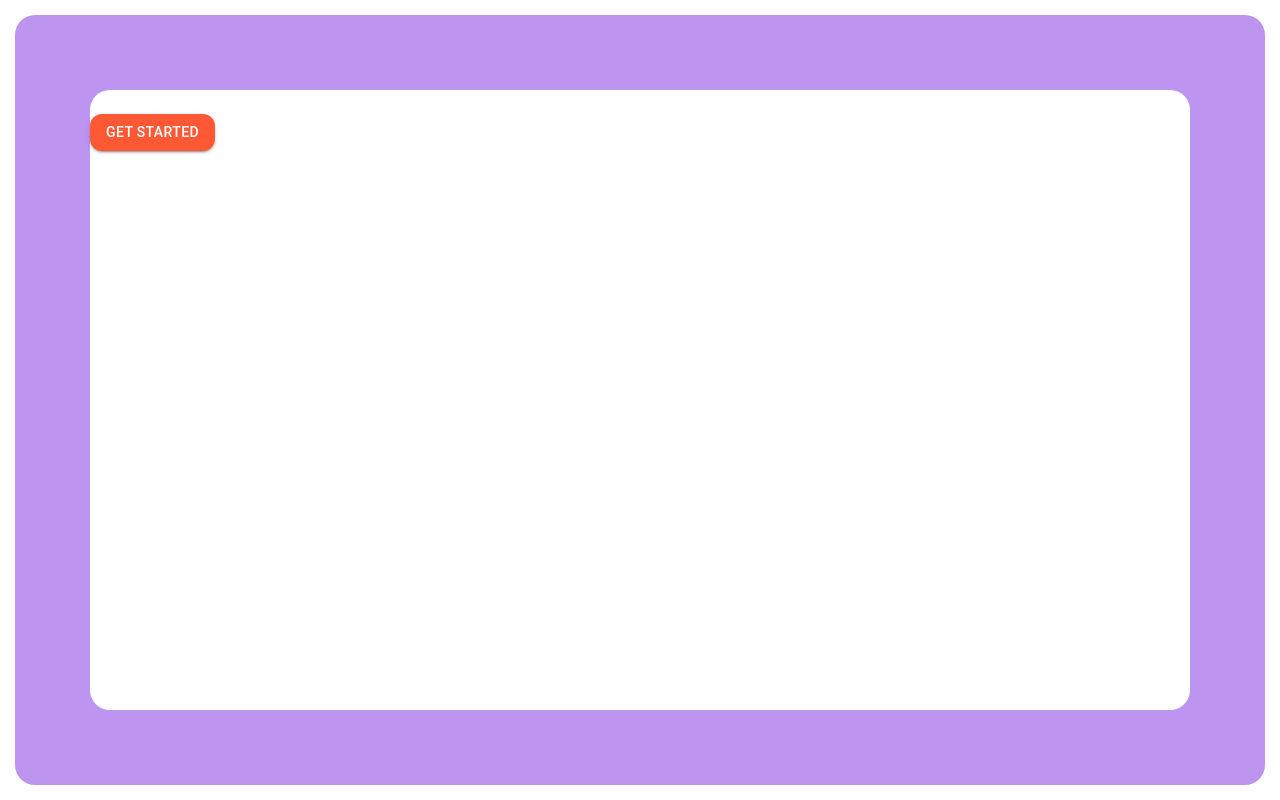
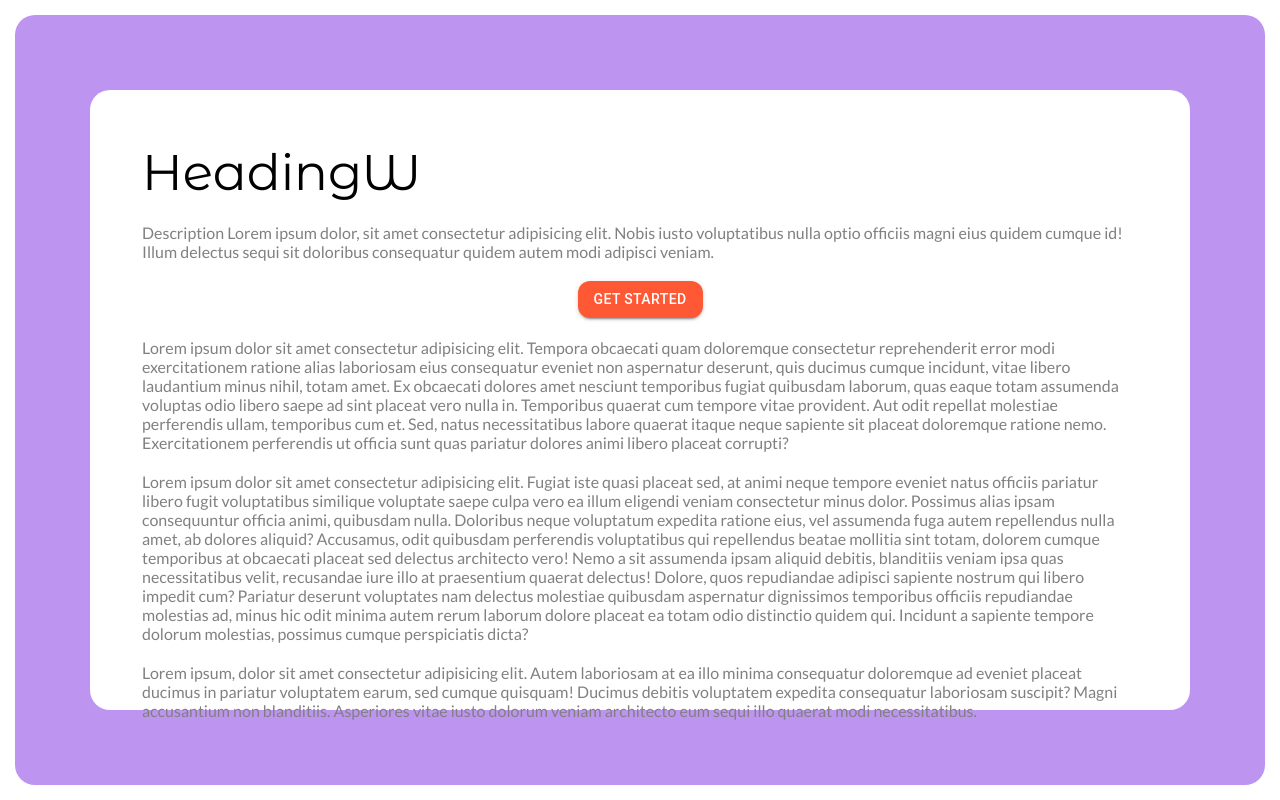
Before and after one commit to RishiDevs3248/Final_Year_Project, a React (Create React App) app in the folder frontend/: page / in a window 1280 px wide. Built offline with nearby package versions, Linux system fonts and the light colour scheme.

Commit message:
[Update -> font added]

```diff
--- a/frontend/src/Pages/LandingPage.jsx
+++ b/frontend/src/Pages/LandingPage.jsx
@@ -12,7 +12,15 @@ export default function Landingpage() {
         <div style={{ backgroundColor: "#fff", height: "calc(100vh - 30px)", width: "calc(100vw - 30px)", padding: "15px" }}>
             <div style={{ backgroundColor: "#BD94F0", height: "calc(100% - 150px)", width: "calc(100% - 150px)", padding: "75px", borderRadius: "20px" }}>
                 <div style={{ backgroundColor: "#fff", height: "100%", width: "100%", borderRadius: "20px", position: "relative" }}>
+                    <div style={{ padding: "52px" }}>
                         {/* <button style={{ position: "absolute", bottom: "0px" }} onClick={() => navigate("/upload")}>Get Started</button> */}
+                        <div className="Montserrat" style={{fontSize:"50px"}}>
+                            HeadingW
+                        </div>
+                        <div className="Lato" style={{ marginTop: "20px" , color:"#808080"}}>
+                            Description Lorem ipsum dolor, sit amet consectetur adipisicing elit. Nobis iusto voluptatibus nulla optio officiis magni eius quidem cumque id! Illum delectus sequi sit doloribus consequatur quidem autem modi adipisci veniam.
+                        </div>
+                        <div style={{display:"flex",justifyContent:"center"}}>
                             <Button
                                 variant="contained"
                                 color="primary"
@@ -23,7 +31,8 @@ export default function Landingpage() {
                                     borderRadius: "12px",
                                     '&:hover': {
                                         backgroundColor: "#e14c2d" // slightly darker shade for hover effect
-                            }
+                                    },
+                                    marginTop: "20px",
                                 }}
                                 onClick={handleGoToUploadPage}
                                 disabled={false}
@@ -31,6 +40,17 @@ export default function Landingpage() {
                                 Get Started
                             </Button>
                         </div>
+                        <div className="Lato" style={{ marginTop: "20px", color:"#808080" }}>
+                            Lorem ipsum dolor sit amet consectetur adipisicing elit. Tempora obcaecati quam doloremque consectetur reprehenderit error modi exercitationem ratione alias laboriosam eius consequatur eveniet non aspernatur deserunt, quis ducimus cumque incidunt, vitae libero laudantium minus nihil, totam amet. Ex obcaecati dolores amet nesciunt temporibus fugiat quibusdam laborum, quas eaque totam assumenda voluptas odio libero saepe ad sint placeat vero nulla in. Temporibus quaerat cum tempore vitae provident. Aut odit repellat molestiae perferendis ullam, temporibus cum et. Sed, natus necessitatibus labore quaerat itaque neque sapiente sit placeat doloremque ratione nemo. Exercitationem perferendis ut officia sunt quas pariatur dolores animi libero placeat corrupti?
+                        </div>
+                        <div className="Lato" style={{ marginTop: "20px", color:"#808080" }}>
+                            Lorem ipsum dolor sit amet consectetur adipisicing elit. Fugiat iste quasi placeat sed, at animi neque tempore eveniet natus officiis pariatur libero fugit voluptatibus similique voluptate saepe culpa vero ea illum eligendi veniam consectetur minus dolor. Possimus alias ipsam consequuntur officia animi, quibusdam nulla. Doloribus neque voluptatum expedita ratione eius, vel assumenda fuga autem repellendus nulla amet, ab dolores aliquid? Accusamus, odit quibusdam perferendis voluptatibus qui repellendus beatae mollitia sint totam, dolorem cumque temporibus at obcaecati placeat sed delectus architecto vero! Nemo a sit assumenda ipsam aliquid debitis, blanditiis veniam ipsa quas necessitatibus velit, recusandae iure illo at praesentium quaerat delectus! Dolore, quos repudiandae adipisci sapiente nostrum qui libero impedit cum? Pariatur deserunt voluptates nam delectus molestiae quibusdam aspernatur dignissimos temporibus officiis repudiandae molestias ad, minus hic odit minima autem rerum laborum dolore placeat ea totam odio distinctio quidem qui. Incidunt a sapiente tempore dolorum molestias, possimus cumque perspiciatis dicta?
+                        </div>
+                        <div className="Lato" style={{ marginTop: "20px" , color:"#808080"}}>
+                            Lorem ipsum, dolor sit amet consectetur adipisicing elit. Autem laboriosam at ea illo minima consequatur doloremque ad eveniet placeat ducimus in pariatur voluptatem earum, sed cumque quisquam! Ducimus debitis voluptatem expedita consequatur laboriosam suscipit? Magni accusantium non blanditiis. Asperiores vitae iusto dolorum veniam architecto eum sequi illo quaerat modi necessitatibus.
+                        </div>
+                    </div>
+                </div>
             </div>
         </div>
     )
--- a/frontend/src/index.css
+++ b/frontend/src/index.css
@@ -29,3 +29,20 @@ code {
 .my-masonry-grid_column > div { /* change div to reference your elements you put in <Masonry> */
   margin-bottom: 30px;
 }
+
+
+@font-face {
+  font-family: Montserrat;
+  src: url(../public/MontserratAlternates-Regular.ttf);
+}
+@font-face {
+  font-family: Lato;
+  src: url(../public/Lato-Regular.ttf);
+}
+
+.Montserrat{
+  font-family: Montserrat;
+}
+.Lato{
+  font-family: Lato;
+}
```
Also changed, not shown: frontend/public/Lato-Regular.ttf (added), frontend/public/MontserratAlternates-Regular.ttf (added), frontend/src/App.css (line endings or trailing spaces). Lines whose indentation alone changed are shown as unchanged.
